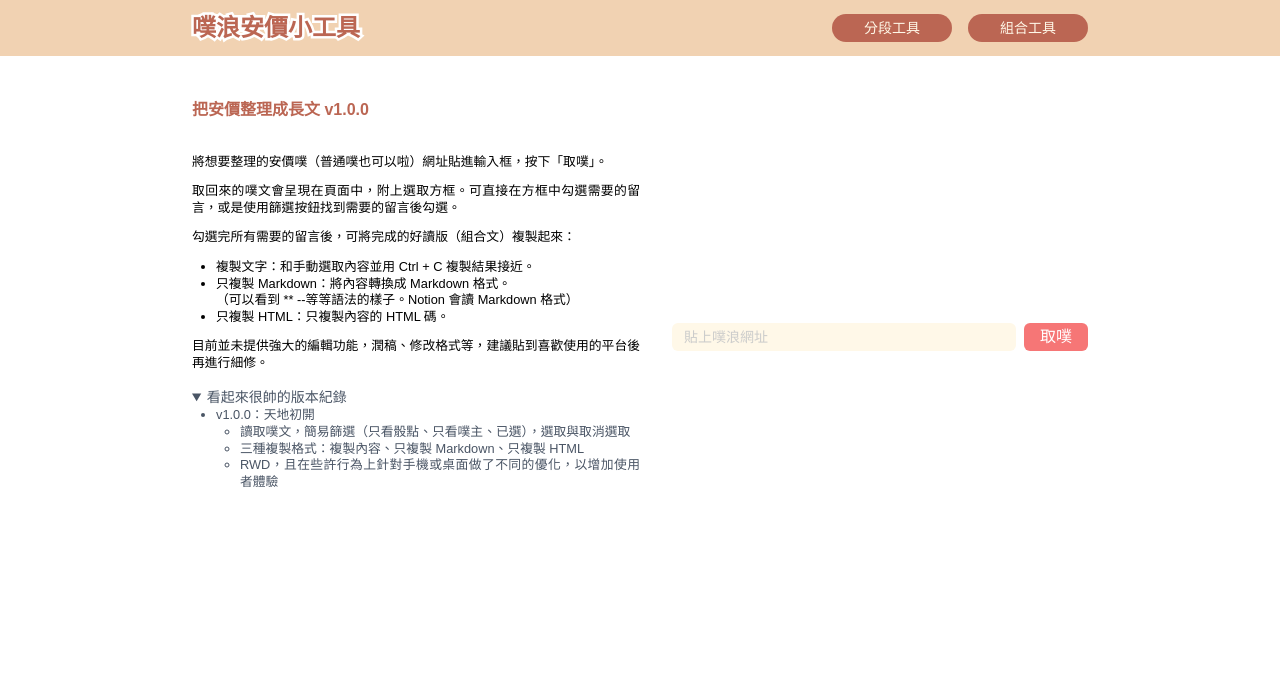
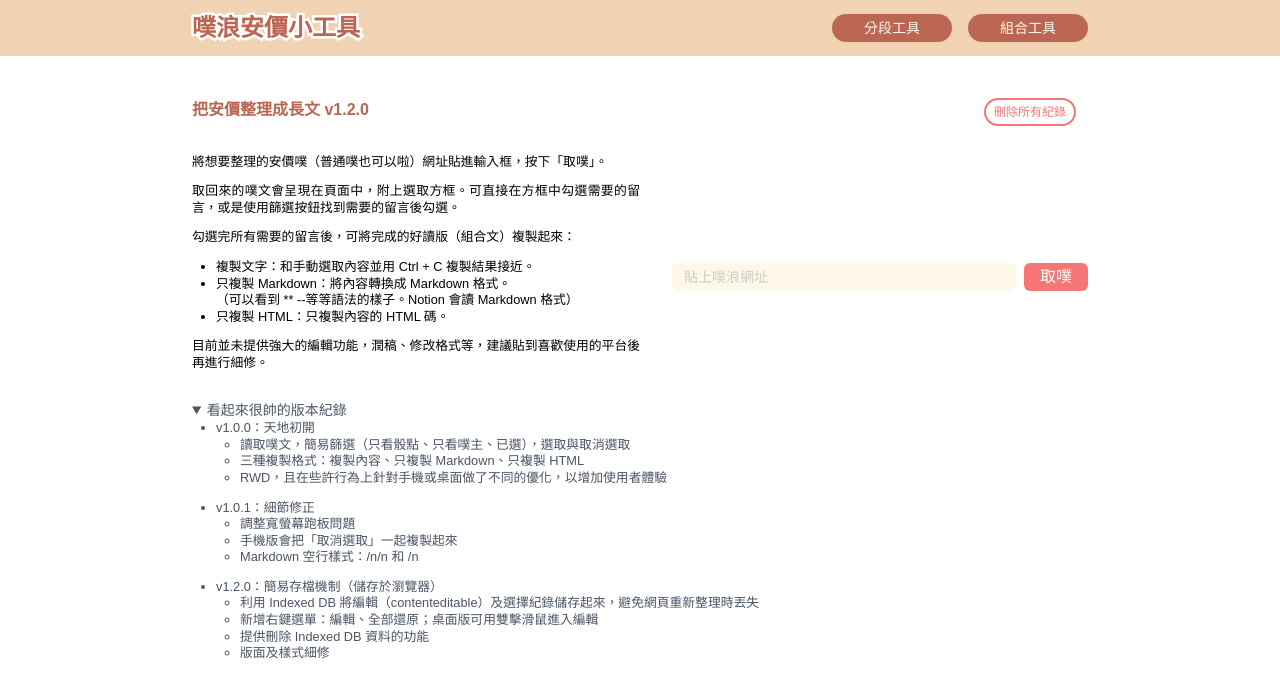
Before and after one commit to LeeYitian/plurkAnchorTools, a Next.js app: page /unit in a window 1280 px wide. Both pictures are taken after a click on the heading "看起來很帥的版本紀錄". Shown: the top 696 px of the page. Built offline with nearby package versions, Linux system fonts and the light colour scheme.

Commit message:
unit dbInstance and delete data mechanism & VersionDetialUnit update

```diff
--- /dev/null
+++ b/src/app/unit/components/DeleteDB.tsx
@@ -0,0 +1,106 @@
+"use client";
+
+import { PlurksDataContext } from "@/providers/PlurksDataProvider";
+import { useContext, useEffect, useState } from "react";
+import useIndexedDB from "../utils/useIndexedDB";
+import clsx from "clsx";
+
+enum DELETE_TYPE {
+  ALL = "ALL",
+  SINGLE = "SINGLE",
+}
+
+const DELETEBTN_CONFIG = {
+  [DELETE_TYPE.ALL]: {
+    btnText: "刪除所有紀錄",
+    dialogText: (count: string) =>
+      `此瀏覽器上共儲存了 ${count} 筆噗文紀錄，確定要全部刪除嗎？`,
+  },
+  [DELETE_TYPE.SINGLE]: {
+    btnText: "刪除此噗紀錄",
+    dialogText: (id: string) => `確定要刪除此噗（${id}）的紀錄嗎？`,
+  },
+};
+
+export default function DeleteDB() {
+  const [{ hasData, plurks }] = useContext(PlurksDataContext);
+  const [showDialog, setShowDialog] = useState(false);
+  const {
+    isDBInitialized,
+    getAllPlurkIds,
+    deleteIndexedDB,
+    deleteSinglePlurkData,
+  } = useIndexedDB();
+  const deleteType = hasData ? DELETE_TYPE.SINGLE : DELETE_TYPE.ALL;
+  const [text, setText] = useState<string>("0");
+  const handleConfirm = async (deleteType: DELETE_TYPE) => {
+    switch (deleteType) {
+      case DELETE_TYPE.ALL:
+        await deleteIndexedDB();
+        break;
+      case DELETE_TYPE.SINGLE:
+        if (hasData) {
+          const id = plurks[0].plurk_id;
+          await deleteSinglePlurkData(id);
+          window.location.reload();
+        }
+        break;
+    }
+  };
+
+  useEffect(() => {
+    if (!isDBInitialized) return;
+    const getCount = async () => {
+      const allIds = await getAllPlurkIds();
+      setText(allIds.length.toString());
+    };
+    getCount();
+  }, [isDBInitialized]);
+
+  useEffect(() => {
+    if (hasData) {
+      const id = plurks[0].plurk_id.toString(36);
+      setText(id);
+    }
+  }, [hasData, plurks]);
+
+  return (
+    <>
+      <button
+        className={clsx(
+          "absolute top-0 right-3 px-2 py-1 rounded-full border-cute border-2 text-cute text-xs",
+          { "right-12": hasData }
+        )}
+        onClick={() => setShowDialog(true)}
+      >
+        {DELETEBTN_CONFIG[deleteType].btnText}
+      </button>
+      <div
+        className={clsx(
+          "flex flex-col justify-between absolute z-50 top-[40%] left-[50%] transform -translate-x-1/2 -translate-y-1/2 w-[80vw] md:w-[40vw] min-h-[200px] bg-white p-5 shadow-md rounded-lg border-gray-200 border-1 transition-opacity duration-300 ease-in-out",
+          showDialog ? "opacity-100" : "opacity-0",
+          !showDialog && "pointer-events-none"
+        )}
+      >
+        <span>{DELETEBTN_CONFIG[deleteType].dialogText(text)}</span>
+        <div className="flex justify-end gap-2 mt-4">
+          <button
+            className="px-2 py-1 rounded-md bg-cute text-white"
+            onClick={() => {
+              handleConfirm(deleteType);
+              setShowDialog(false);
+            }}
+          >
+            確定
+          </button>
+          <button
+            className="px-2 py-1 rounded-md bg-gray-300 text-gray-500"
+            onClick={() => setShowDialog(false)}
+          >
+            取消
+          </button>
+        </div>
+      </div>
+    </>
+  );
+}
--- a/src/app/unit/components/VersionDetailUnit.tsx
+++ b/src/app/unit/components/VersionDetailUnit.tsx
@@ -15,6 +15,26 @@ export default function VersionDetailUnit() {
             </li>
           </ul>
         </li>
+        <li>
+          v1.0.1：細節修正
+          <ul>
+            <li>調整寬螢幕跑板問題</li>
+            <li>手機版會把「取消選取」一起複製起來</li>
+            <li>Markdown 空行樣式：/n/n 和 /n</li>
+          </ul>
+        </li>
+        <li>
+          v1.2.0：簡易存檔機制（儲存於瀏覽器）
+          <ul>
+            <li>
+              利用 Indexed DB
+              將編輯（contenteditable）及選擇紀錄儲存起來，避免網頁重新整理時丟失
+            </li>
+            <li>新增右鍵選單：編輯、全部還原；桌面版可用雙擊滑鼠進入編輯</li>
+            <li>提供刪除 Indexed DB 資料的功能</li>
+            <li>版面及樣式細修</li>
+          </ul>
+        </li>
       </ul>
     </details>
   );
--- a/src/app/unit/features/ArticleArea/ArticleArea.scss
+++ b/src/app/unit/features/ArticleArea/ArticleArea.scss
@@ -15,7 +15,7 @@
     }
 
     a {
-      @apply text-main underline;
+      @apply text-main underline inline-block;
     }
   }
   .contextMenu {
--- a/src/app/unit/features/ArticleArea/ArticleArea.tsx
+++ b/src/app/unit/features/ArticleArea/ArticleArea.tsx
@@ -9,12 +9,7 @@ import {
   useState,
 } from "react";
 import "./ArticleArea.scss";
-import {
-  DICE_EMOTICON,
-  EMPTY_LINE,
-  EMPTY_LINE_RAW,
-  OWNER,
-} from "@/types/constants";
+import { EMPTY_LINE, EMPTY_LINE_RAW } from "@/types/constants";
 import clsx from "clsx";
 import CopyBar from "@/app/unit/components/CopyBar/CopyBar";
 import useIndexedDB from "../../utils/useIndexedDB";
@@ -60,6 +55,7 @@ export default function ArticleArea() {
     const plurk_id = selectedPlurks.find(
       (plurk) => plurk.id.toString() === id
     )!.plurk_id;
+    const originalContent = target.innerHTML;
 
     target.setAttribute("contentEditable", "true");
     target.focus();
@@ -69,12 +65,14 @@ export default function ArticleArea() {
       () => {
         target.removeAttribute("contentEditable");
         const newContent = target.innerHTML;
+        setEditing(false);
+        if (newContent === originalContent) return;
+
         saveEditedPlurk({
           editedPlurk: { id: Number(id), content: newContent, plurk_id },
         });
 
         setEditedRecord((prev) => ({ ...prev, [id]: newContent }));
-        setEditing(false);
       },
       { once: true }
     );
@@ -87,6 +85,11 @@ export default function ArticleArea() {
     )?.content;
     if (originalContent) {
       target.innerHTML = originalContent;
+      setEditedRecord((prev) => {
+        const newRecord = { ...prev };
+        delete newRecord[id];
+        return newRecord;
+      });
       await deleteEditedPlurk(Number(id));
     }
   };
@@ -132,7 +135,7 @@ export default function ArticleArea() {
         <>
           <div
             ref={articleRef}
-            className="w-[50%] p-2 border-l-main border-l-3 overflow-y-auto max-h-[calc(100vh-200px)] max-h-[calc(100dvh-200px)] scrollbar"
+            className="w-[58%] p-2 overflow-y-auto max-h-[calc(100vh-200px)] max-h-[calc(100dvh-200px)] scrollbar"
           >
             {selectedPlurks.map((plurk) => (
               <div
@@ -140,11 +143,7 @@ export default function ArticleArea() {
                 id={plurk.id.toString()}
                 className={clsx(
                   "article",
-                  plurk.handle === OWNER &&
-                    plurk.content.includes(DICE_EMOTICON) && [
-                      "text-main",
-                      "font-medium",
-                    ]
+                  editedRecord[plurk.id] && ["border-l-cute border-l-3 "]
                 )}
                 onClick={() => {
                   if (
--- a/src/app/unit/features/LinkArea.tsx
+++ b/src/app/unit/features/LinkArea.tsx
@@ -9,6 +9,7 @@ export default function LinkArea() {
   const [{ hasData }] = useContext(PlurksDataContext);
 
   return (
+    <>
       <div
         className={clsx("flex flex-col md:flex-row gap-2 md:gap-8", {
           "mt-8": !hasData,
@@ -23,7 +24,9 @@ export default function LinkArea() {
               <p>
                 取回來的噗文會呈現在頁面中，附上選取方框。可直接在方框中勾選需要的留言，或是使用篩選按鈕找到需要的留言後勾選。
               </p>
-            <p>勾選完所有需要的留言後，可將完成的好讀版（組合文）複製起來：</p>
+              <p>
+                勾選完所有需要的留言後，可將完成的好讀版（組合文）複製起來：
+              </p>
               <ul>
                 <li>複製文字：和手動選取內容並用 Ctrl + C 複製結果接近。</li>
                 <li>
@@ -37,10 +40,11 @@ export default function LinkArea() {
                 目前並未提供強大的編輯功能，潤稿、修改格式等，建議貼到喜歡使用的平台後再進行細修。
               </p>
             </section>
-          <VersionDetailUnit />
           </div>
         )}
         <LinkInput />
       </div>
+      {!hasData && <VersionDetailUnit />}
+    </>
   );
 }
--- a/src/app/unit/features/PlurksArea/PlurksArea.tsx
+++ b/src/app/unit/features/PlurksArea/PlurksArea.tsx
@@ -85,14 +85,14 @@ export default function PlurksArea() {
       }
     };
     getSelectedIds();
-  }, [isDBInitialized, hasData]);
+  }, [isDBInitialized, hasData, plurks]);
 
   if (!hasData) {
     return null;
   }
 
   return (
-    <div className="w-[49%] overflow-y-auto max-h-[calc(100vh-200px)] max-h-[calc(100dvh-200px)] scrollbar relative">
+    <div className="w-[41%] overflow-y-auto max-h-[calc(100vh-200px)] max-h-[calc(100dvh-200px)] scrollbar relative">
       <div className="flex justify-between items-center px-3 pb-3 sticky top-0 z-1 bg-white">
         <div className="flex items-center text-[0.8rem] text-gray-800 gap-1">
           <input
--- /dev/null
+++ b/src/app/unit/lib/indexedDB.ts
@@ -0,0 +1,44 @@
+import { deleteDB, IDBPDatabase, openDB } from "idb";
+
+let dbPromise: Promise<IDBPDatabase> | null = null;
+
+export async function getDB() {
+  if (!dbPromise) {
+    dbPromise = openDB("edit-plurks", 1, {
+      upgrade(db) {
+        if (!db.objectStoreNames.contains("edited-plurks")) {
+          const editedStore = db.createObjectStore("edited-plurks", {
+            keyPath: "id",
+          });
+          editedStore.createIndex("id", "id");
+        }
+        // if (!db.objectStoreNames.contains("original-plurks")) {
+        //   const originalStore = db.createObjectStore("original-plurks", {
+        //     keyPath: "id",
+        //   });
+        //   originalStore.createIndex("id", "id");
+        // }
+        if (!db.objectStoreNames.contains("selected-ids")) {
+          db.createObjectStore("selected-ids", {
+            keyPath: "plurk_id",
+          });
+        }
+      },
+      // blocking() {
+      //   console.log(
+      //     "A new version of this page is ready. Please reload or close this tab!"
+      //   );
+      // },
+    });
+  }
+  return dbPromise;
+}
+
+export async function deleteIndexedDB() {
+  if (dbPromise) {
+    const db = await dbPromise;
+    db.close();
+    dbPromise = null;
+    await deleteDB("edit-plurks");
+  }
+}
--- a/src/app/unit/page.tsx
+++ b/src/app/unit/page.tsx
@@ -11,12 +11,14 @@ import {
   PlurksDrawerSide,
 } from "./components/PlurksDrawer";
 import { Toaster } from "sonner";
+import DeleteDB from "./components/DeleteDB";
 
 export default function Unit() {
   return (
     <PlurksDataProvider>
       <div className="w-full px-4 lg:px-0 mx-auto mt-[calc(115px+var(--spacing)*7)] md:mt-[calc(70px+var(--spacing)*7)] relative">
-        <h3 className="text-main mb-4 font-bold">把安價整理成長文 v1.0.0</h3>
+        <h3 className="text-main font-bold mb-4">把安價整理成長文 v1.2.0</h3>
+        <DeleteDB />
         <LinkArea />
         {/* 桌面版 */}
         <div className="hidden md:flex justify-between">
--- a/src/app/unit/utils/useIndexedDB.ts
+++ b/src/app/unit/utils/useIndexedDB.ts
@@ -1,39 +1,20 @@
-import { get } from "http";
-import { IDBPDatabase, openDB } from "idb";
+import { IDBPDatabase } from "idb";
 import { useEffect, useRef, useState } from "react";
+import { getDB, deleteIndexedDB as deleteDBFunc } from "../lib/indexedDB";
+
+type TSavedEditedPlurks = {
+  editedPlurk: { id: number; content: string; plurk_id: number };
+};
 
 export default function useIndexedDB() {
   const db = useRef<IDBPDatabase | null>(null);
   const [isDBInitialized, setIsDBInitialized] = useState(false);
 
   useEffect(() => {
-    const initializeDB = async () => {
-      const database = await openDB("edit-plurks", 1, {
-        upgrade(db) {
-          if (!db.objectStoreNames.contains("edited-plurks")) {
-            const editedStore = db.createObjectStore("edited-plurks", {
-              keyPath: "id",
-            });
-            editedStore.createIndex("id", "id");
-          }
-          // if (!db.objectStoreNames.contains("original-plurks")) {
-          //   const originalStore = db.createObjectStore("original-plurks", {
-          //     keyPath: "id",
-          //   });
-          //   originalStore.createIndex("id", "id");
-          // }
-          if (!db.objectStoreNames.contains("selected-ids")) {
-            db.createObjectStore("selected-ids", {
-              keyPath: "plurk_id",
-            });
-          }
-        },
-      });
-      db.current = database;
+    getDB().then((dbInstance) => {
+      db.current = dbInstance;
       setIsDBInitialized(true);
-    };
-
-    initializeDB();
+    });
   }, []);
 
   // const saveOriginalPlurk = async ({
@@ -63,13 +44,9 @@ export default function useIndexedDB() {
   const getStoredIds = async (plurk_id: number) => {
     if (!db.current) return [];
     const allIds = await db.current.get("selected-ids", plurk_id);
-    return allIds.ids || [];
+    return allIds?.ids || [];
   };
-  const saveEditedPlurk = async ({
-    editedPlurk,
-  }: {
-    editedPlurk: { id: number; content: string; plurk_id: number };
-  }) => {
+  const saveEditedPlurk = async ({ editedPlurk }: TSavedEditedPlurks) => {
     if (!db.current) return;
     await db.current.put("edited-plurks", editedPlurk);
   };
@@ -87,6 +64,31 @@ export default function useIndexedDB() {
     if (!db.current) return;
     await db.current.delete("edited-plurks", id);
   };
+  const getAllPlurkIds = async () => {
+    if (!db.current) return [];
+    const result = await db.current.getAllKeys("selected-ids");
+    return result;
+  };
+
+  const deleteIndexedDB = async () => {
+    await deleteDBFunc();
+    setIsDBInitialized(false);
+    db.current = null;
+  };
+
+  const deleteSinglePlurkData = async (plurk_id: number) => {
+    if (!db.current) return;
+    await db.current.delete("selected-ids", plurk_id);
+
+    const tx = db.current.transaction("edited-plurks", "readwrite");
+    const allEditedRecords = await tx.store.getAll();
+    const editedToDelete: TSavedEditedPlurks["editedPlurk"][] =
+      allEditedRecords.filter((record) => record.plurk_id === plurk_id);
+    for (const data of editedToDelete) {
+      await tx.store.delete(data.id);
+    }
+    await tx.done;
+  };
 
   return {
     isDBInitialized,
@@ -96,5 +98,8 @@ export default function useIndexedDB() {
     deleteEditedPlurk,
     storeSelectedIds,
     getStoredIds,
+    getAllPlurkIds,
+    deleteIndexedDB,
+    deleteSinglePlurkData,
   };
 }
--- a/src/providers/PlurksDataProvider.tsx
+++ b/src/providers/PlurksDataProvider.tsx
@@ -26,10 +26,13 @@ const reducer = (
 ): TInitialState => {
   switch (action.type) {
     case "SET_PLURKS":
+      const isSamePlurk =
+        state.plurks[0]?.plurk_id === action.payload[0]?.plurk_id;
       return {
         ...state,
         plurks: action.payload,
         hasData: action.payload.length > 0,
+        selectedPlurksIds: isSamePlurk ? state.selectedPlurksIds : [],
       };
     case "SELECT_PLURKS_IDS":
       const temp = new Set(state.selectedPlurksIds);
```
Lines whose indentation alone changed are shown as unchanged.
